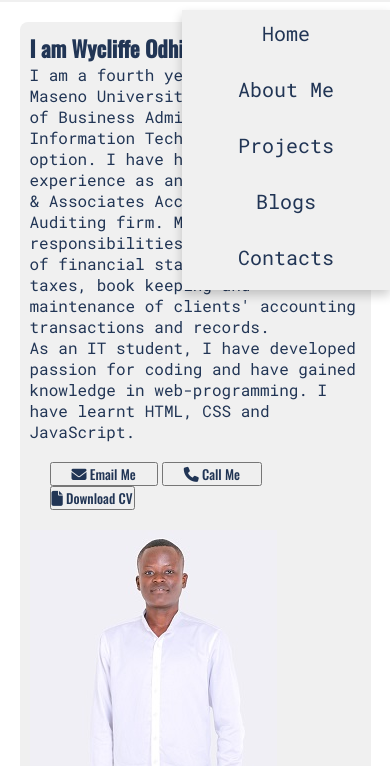
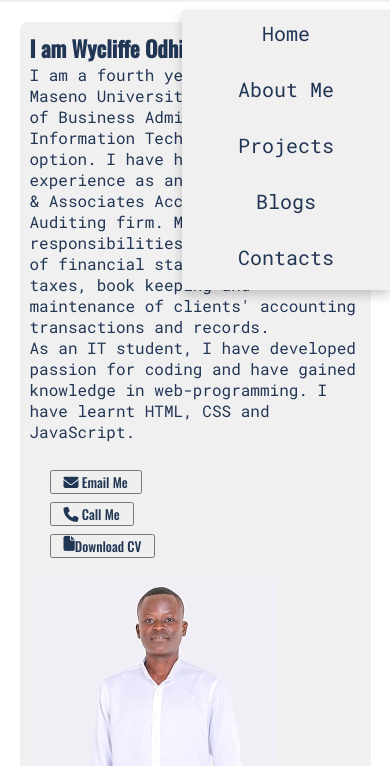
Before and after one commit to Wycliffe691/Portfolio-, a plain HTML site: page index.html in a window 390 px wide. Shown: the part 78-844 px from the top of the page. Drawn offline with nearby package versions, Linux system fonts and the light colour scheme.

Commit message:
Update index.css

```diff
--- a/index.css
+++ b/index.css
@@ -203,9 +203,25 @@ nav {
   .hero-text p {
     font-size: 16px;
   }
+  .hero-icons a {
+    padding: 0 12px;
+  }
+  .hero-icons .cv {
+    padding: 0 12px;
+  }
+  /* .hero-icons {
+    width: 50%;
+  } */
   .hero-icons button {
-    padding: 0px;
+    padding: 0;
+    display: grid;
+    margin-top: 8px;
   }
+  .hero-icons .cv {
+    padding: 0 12px;
+    display: flex;
+  }
+
   .hero-icons button i {
     font-size: 15px;
     margin-left: auto;
@@ -517,7 +533,7 @@ p {
   background: var(--transparentClr);
   color: var(--mainWhite);
   padding: 10px;
-  bottom: 67px;
+  bottom: 60px;
   left: 0;
   font-size: 10px;
   font-family: "Roboto Mono", monospace;
@@ -543,7 +559,7 @@ p {
   .blogs-container {
     display: flex;
     flex-direction: column;
-    margin-left: 20px;
+    margin-left: 10px;
   }
   .blog-card {
     width: 250px;
@@ -552,7 +568,7 @@ p {
     margin-bottom: 16px;
   }
   .blog-data {
-    bottom: 88px;
+    bottom: 80px;
   }
 }
 /* FOOTER STYLING */
```
